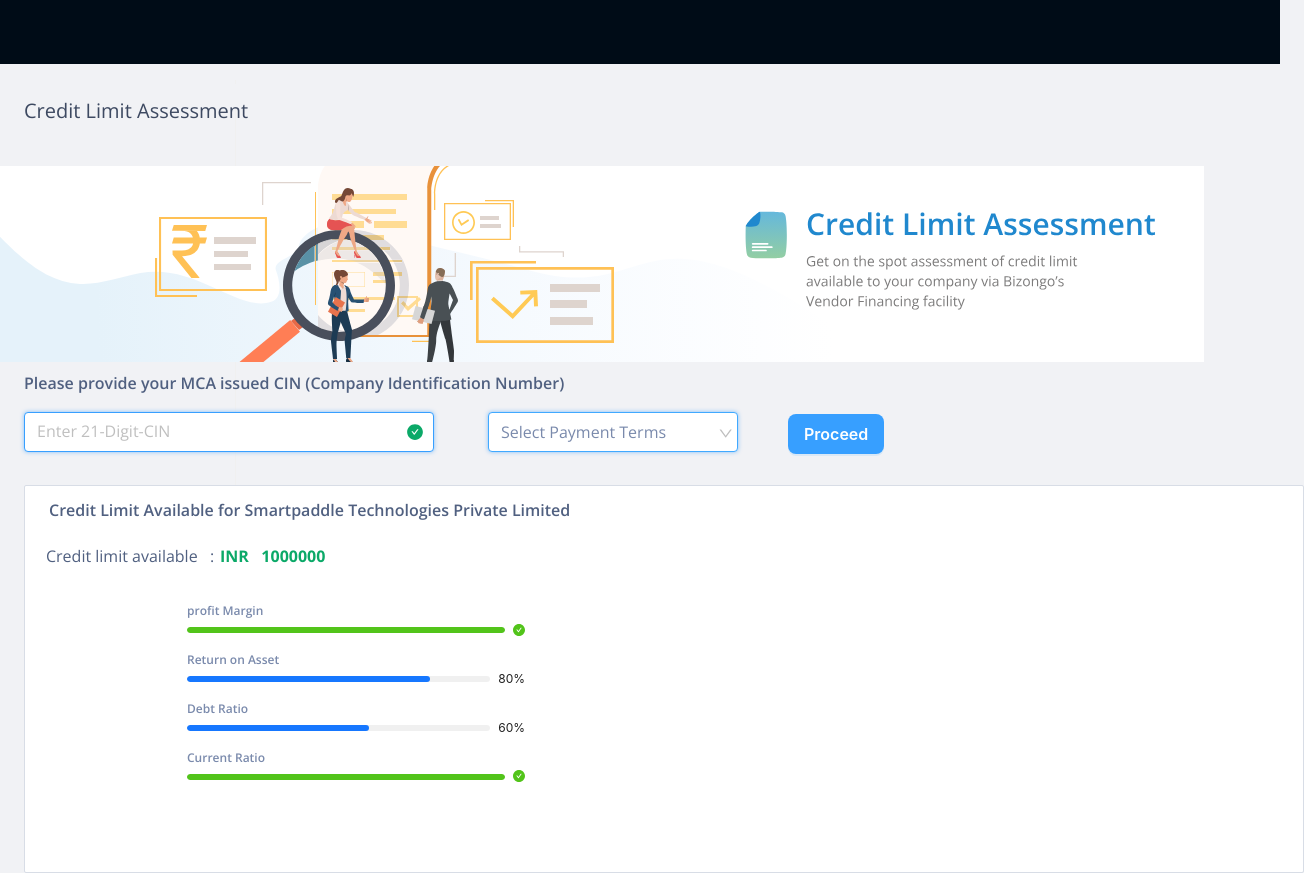
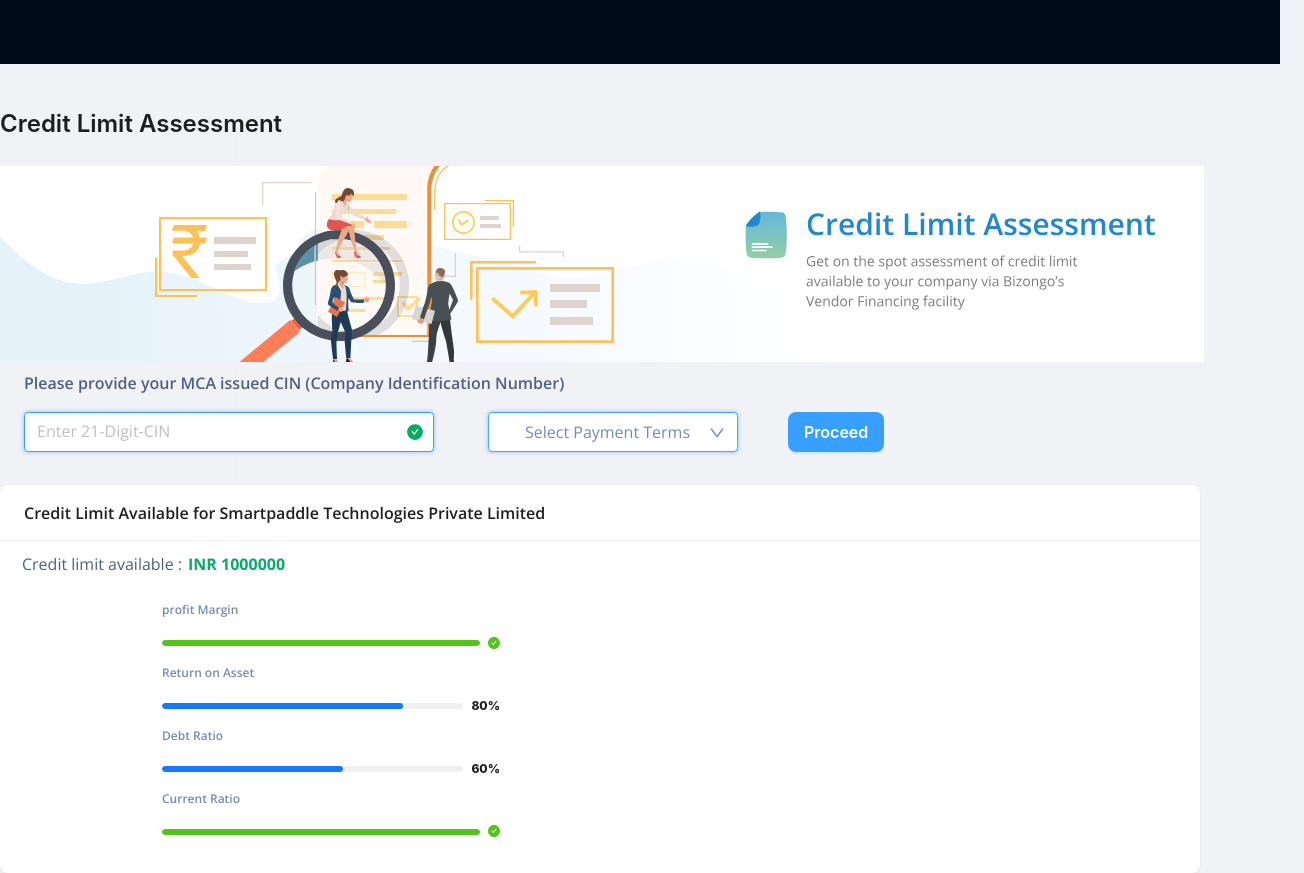
Before and after one commit to Parameshkumar22/Credit-tool-Assesment, a React (Create React App) app: page / in a window 1280 px wide. Shown: the whole page, 1304 px wide, since content can reach past the window. Built offline with nearby package versions, Linux system fonts and the light colour scheme.

Commit message:
all the changes

```diff
--- a/package.json
+++ b/package.json
@@ -9,7 +9,9 @@
     "antd": "^5.3.0",
     "react": "^18.2.0",
     "react-dom": "^18.2.0",
+    "react-is": "^16.13.1",
     "react-scripts": "5.0.1",
+    "styled-components": "^5.3.9",
     "web-vitals": "^2.1.4"
   },
   "scripts": {
--- a/src/App.css
+++ b/src/App.css
@@ -88,6 +88,7 @@ flex: none;
 order: 1;
 flex-grow: 0;
 }
+
 .image {
   width: 1204px;
 height: 196px;
@@ -199,7 +200,7 @@ height: 40px;
 left: 748px;
 
 
-top: 405px;
+top: 403px;
 
 margin-left: 29px;
 
@@ -239,73 +240,28 @@ text-align: center;
 background-color: #379FFF;
 }
 .card {
-  box-sizing: border-box;
+
 
 position: absolute;
-left: 24px;
+left: 0px;
 
 
 top: 460px;
 
 height: 388px;
 
-
-
-
-
-width: 100%;
-display: flex;
-
-
-
-
-
-
-
-
-
-
-
-
-
-
 margin-top: 25px;
-flex: none;
-order: 1;
-flex-grow: 0;
-position:absolute;
-
 
 /* Grey/grey-1 */
 
-background: #FFFFFF;
+
 /* Grey/grey-5
 
 Border
 */
-border: 1px solid #D8DDE6;
-border-radius: 2px;
+
 }
-.cardhead{
-  margin-top: -4px;
-  position: absolute;
-height: 24px;
-left: 24px;
-right: 67px;
-top: 16px;
 
-
-font-style: normal;
-font-weight: 600;
-font-size: 16px;
-line-height: 24px;
-/* identical to box height, or 150% */
-
-background: #FFFFFF;
-/* Grey / grey-9 */
-
-color: #506080;
-}
 
 ::placeholder {
   position: absolute;
@@ -456,3 +412,7 @@ input::-webkit-inner-spin-button {
 input[type=number] {
   -moz-appearance: textfield;
 }
+
+Title {
+  color: red;
+}
--- a/src/App.js
+++ b/src/App.js
@@ -1,19 +1,21 @@
 import React from 'react';
 import './App.css';
-import { Input } from 'antd';
+import { Input ,Typography } from 'antd';
+import styled from 'styled-components';
 
-import Drop from './Drop';
 import imag from './Bannerimage.svg';
  import Dropdown from './Dropdown.js'
 import {Tooltip} from 'antd';
 import { Button, DatePicker } from 'antd';
-import Buttonbox from './Button';
+
 import { useState } from 'react';
 import { CheckCircleTwoTone } from '@ant-design/icons';
-import Card from './Card'
+
 import { Progress } from 'antd';
-import Progressbar from './Progressbar';
+
 import DropdownInput from './Dropdown.js';
+import Cards from './Card';
+
 
 
 let obj = [
@@ -24,6 +26,7 @@ let obj = [
     current : 5
   }
 ]
+const { Title } = Typography;
 function App() {
 
 
@@ -35,7 +38,7 @@ function App() {
 
    }
 
-  const options = ['3 Months', '6 Months', '9 Months', '12 Months'];
+   const options = ['3 Months', '6 Months', '9 Months', '12 Months'];
   return (
 
   <>
@@ -49,11 +52,11 @@ function App() {
    <div className='sidebar'>
    <div className='dashboard'>
 
-   <h1 className='title'>Credit Limit Assessment</h1>
 
+   <Title style={{  position : 'absolute' ,  marginBottom : '20px' }} level={3}>Credit Limit Assessment  </Title>
 </div>
 <div >
-  <img className='image' src={imag} alt = 'image not found'/>
+  <img  className = 'image'   src={imag}  alt = 'image not found' />
    </div>
 
 
@@ -72,7 +75,8 @@ function App() {
 
    </div>
 
-    <Dropdown options={options}/>
+    {/* <Dropdown options={options}/> */}
+    <DropdownInput/>
 
 
 
@@ -85,23 +89,23 @@ function App() {
      <Button  className = "button" type="primary" size={'large'} onSubmit={submithandler} shape = "default" >Proceed</Button>
      </div>
      <div className='card'>
-      <p className='cardhead'>Credit Limit Available for Smartpaddle Technologies Private Limited</p>
+      {/* <p className='cardhead'>Credit Limit Available for Smartpaddle Technologies Private Limited</p> */}
+
+      <Cards obj = {obj} />
 
 
 
 
-      <p className ></p>
-
-      <Progressbar prof = {obj[0].profit} ret = {obj[0].return } debt = {obj[0].debt} curr = {obj[0].current} />
+      {/*  */}
      </div>
 
 
 
 
 
-     <p className = 'subhead'> Credit limit available &nbsp; : </p>
+     {/* <p className = 'subhead'> Credit limit available &nbsp; : </p>
 
-     <p className = 'sub'>  INR &nbsp; {obj[0].total} </p>
+     <p className = 'sub'>  INR &nbsp; {obj[0].total} </p> */}
 
 
 
--- a/src/Card.css
+++ b/src/Card.css
@@ -1,5 +1,54 @@
-.card {
-    position : absolute;
-    width : 170px;
 
+
+.cardheading {
+
+font-family: 'Open Sans';
+font-style: normal;
+font-weight: 800;
+font-size: 100px;
+line-height: 24px;
+/* identical to box height, or 150% */
+
+
+/* Grey / grey-9 */
+
+color: #506080;
 }
+
+.subheading {
+    position: absolute;
+height: 24px;
+left: 22px;
+right: 588px;
+top: 50px;
+
+font-family: 'Open Sans';
+font-style: normal;
+font-weight: 400;
+font-size: 16px;
+line-height: 26px;
+/* or 162% */
+
+
+/* Grey / grey-9 */
+
+color: #506080;
+}
+.green {
+    position: absolute;
+    top: 50px;
+    left: 188px;
+
+    font-family: 'Open Sans';
+font-style: normal;
+font-weight: 700;
+font-size: 16px;
+line-height: 26px;
+/* identical to box height, or 162% */
+
+text-align: center;
+
+/* Green/green-6 */
+
+color: #0BA968;
+}
--- a/src/Card.js
+++ b/src/Card.js
@@ -0,0 +1,22 @@
+import { Card } from 'antd';
+import React from 'react';
+import './Card.css'
+import Progressbar from './Progressbar';
+const Cards = (props) => (
+  <div className="site-card-border-less-wrapper">
+    <Card className='cardheading'
+      title="Credit Limit Available for Smartpaddle Technologies Private Limited"
+      bordered={false}
+      style={{
+        width: "1200px",
+        height : " 388px"
+      }}
+    >
+        <p className='subheading' >  Credit limit available : </p>
+        <p className = 'green' > INR {props.obj[0].total}</p>
+
+        <Progressbar prof = {props.obj[0].profit} ret = {props.obj[0].return } debt = {props.obj[0].debt} curr = {props.obj[0].current} />
+    </Card>
+  </div>
+);
+export default Cards;
--- a/src/Dropdown.css
+++ b/src/Dropdown.css
@@ -37,11 +37,7 @@
 
 
 .placeholder{
-    position: absolute;
-height: 24px;
-left: 12px;
-right: 32px;
-top: calc(50% - 24px/2);
+
 
 /* Regular / 16 px | 22 px */
 
@@ -60,11 +56,10 @@ color: #7A8AAC;
 }
 .arrow{
     position: absolute;
-left: 230.32px;
 
-padding-top: 8px;
-width: 13.36px;
-height: 9px;
+
+   right: 12.32px;
+   top : 12.32px;
 
 /* Gray / gray-6
 
--- a/src/Dropdown.js
+++ b/src/Dropdown.js
@@ -1,83 +1,140 @@
-import React, { useState } from 'react';
-import './Dropdown.css'
-import { InputNumber } from 'antd';
-import { Select } from 'antd';
-function DropdownInput({ options }) {
+// import React, { useState } from 'react';
+ import './Dropdown.css'
+// import { InputNumber } from 'antd';
+// import { Select } from 'antd';
+// function DropdownInput({ options }) {
 
-  const { Option } = Select;
-  const [showOptions, setShowOptions] = useState(false);
-  const [selectedOption, setSelectedOption] = useState('');
+//   const { Option } = Select;
+//   const [showOptions, setShowOptions] = useState(false);
+//   const [selectedOption, setSelectedOption] = useState('');
 
-  function handleOptionClick(option) {
-    setSelectedOption(option);
-    setShowOptions(false);
-  }
-return (
-  <>
+//   function handleOptionClick(option) {
+//     setSelectedOption(option);
+//     setShowOptions(false);
+//   }
+// return (
+//   <>
 
 
 
 
- <div className='dropdown'>
-    <div >
-      <div
-       className='select'
-        onClick={() => setShowOptions(!showOptions)}
-      >
-        <div className="placeholder">
-          {selectedOption || (
-            <span   >Select Payment Terms</span>
-          )}
-        </div>
-        <div className='arrow'>
-          {showOptions ?  (
-          <svg width="13.36" height="9" viewBox="0 0 14 10" fill="none" xmlns="http://www.w3.org/2000/svg">
-          <path d="M0.460937 9.5H1.77924C1.86889 9.5 1.95327 9.45605 2.006 9.38398L6.99995 2.50039L11.9939 9.38398C12.0466 9.45605 12.131 9.5 12.2207 9.5H13.5391C13.6533 9.5 13.7201 9.36992 13.6533 9.27676L7.45532 0.732034C7.23032 0.422665 6.76978 0.422665 6.54654 0.732034L0.348489 9.27676C0.279931 9.36992 0.346728 9.5 0.460937 9.5Z" fill="#BFBFBF"/>
-        </svg>
+//  <div className='dropdown'>
+//     <div >
+//       <div
+//        className='select'
+//         onClick={() => setShowOptions(!showOptions)}
+//       >
+//         <div className="placeholder">
+//           {selectedOption || (
+//             <span   >Select Payment Terms</span>
+//           )}
+//         </div>
+//         <div className='arrow'>
+//           {showOptions ?  (
+//           <svg width="13.36" height="9" viewBox="0 0 14 10" fill="none" xmlns="http://www.w3.org/2000/svg">
+//           <path d="M0.460937 9.5H1.77924C1.86889 9.5 1.95327 9.45605 2.006 9.38398L6.99995 2.50039L11.9939 9.38398C12.0466 9.45605 12.131 9.5 12.2207 9.5H13.5391C13.6533 9.5 13.7201 9.36992 13.6533 9.27676L7.45532 0.732034C7.23032 0.422665 6.76978 0.422665 6.54654 0.732034L0.348489 9.27676C0.279931 9.36992 0.346728 9.5 0.460937 9.5Z" fill="#BFBFBF"/>
+//         </svg>
 
-          ): (
-            <svg width="13.36" height="9" viewBox="0 0 14 10" fill="none" xmlns="http://www.w3.org/2000/svg">
-            <path d="M13.539 0.5H12.2207C12.131 0.5 12.0466 0.543945 11.9939 0.616016L6.99995 7.49961L2.006 0.616016C1.95327 0.543945 1.86889 0.5 1.77924 0.5H0.460885C0.346628 0.5 0.279831 0.630078 0.346628 0.723242L6.54468 9.26797C6.76968 9.57734 7.23022 9.57734 7.45346 9.26797L13.6515 0.723242C13.7201 0.630078 13.6533 0.5 13.539 0.5V0.5Z" fill="#BFBFBF"/>
-            </svg>
+//           ): (
+//             <svg width="13.36" height="9" viewBox="0 0 14 10" fill="none" xmlns="http://www.w3.org/2000/svg">
+//             <path d="M13.539 0.5H12.2207C12.131 0.5 12.0466 0.543945 11.9939 0.616016L6.99995 7.49961L2.006 0.616016C1.95327 0.543945 1.86889 0.5 1.77924 0.5H0.460885C0.346628 0.5 0.279831 0.630078 0.346628 0.723242L6.54468 9.26797C6.76968 9.57734 7.23022 9.57734 7.45346 9.26797L13.6515 0.723242C13.7201 0.630078 13.6533 0.5 13.539 0.5V0.5Z" fill="#BFBFBF"/>
+//             </svg>
 
-          ) }
-        </div>
-      </div>
-      {showOptions && (
-        <ul
-          style={{
-            position: 'absolute',
-            top : '455px',
-            left: '489px',
-            width : '240px',
-            border: '1px solid #ccc',
-            borderRadius: '0 0 4px 4px',
-            backgroundColor: '#fff',
-            listStyle: 'none',
-            margin: 0,
-            padding: 0,
-            zIndex: 1,
-          }}
-        >
-          {options.map((option) => (
-            <li
-              key={option}
-              style={{
-                padding: '6px 10px',
-                cursor: 'pointer',
-              }}
-              onClick={() => handleOptionClick(option)}
-            >
-              {option}
-            </li>
-          ))}
-        </ul>
-      )}
-    </div>
-    </div>
+//           ) }
+//         </div>
+//       </div>
+//       {showOptions && (
+//         <ul
+//           style={{
+//             position: 'absolute',
+//             top : '455px',
+//             left: '489px',
+//             width : '240px',
+//             border: '1px solid #ccc',
+//             borderRadius: '0 0 4px 4px',
+//             backgroundColor: '#fff',
+//             listStyle: 'none',
+//             margin: 0,
+//             padding: 0,
+//             zIndex: 1,
+//           }}
+//         >
+//           {options.map((option) => (
+//             <li
+//               key={option}
+//               style={{
+//                 padding: '6px 10px',
+//                 cursor: 'pointer',
+//               }}
+//               onClick={() => handleOptionClick(option)}
+//             >
+//               {option}
+//             </li>
+//           ))}
+//         </ul>
+//       )}
+//     </div>
+//     </div>
 
-    </>
-  );
-  }
+//     </>
+//   );
+//   }
 
+// export default DropdownInput;
+
+
+import { DownOutlined, UserOutlined } from '@ant-design/icons';
+import { Button, Dropdown, message, Space, Tooltip } from 'antd';
+import React from 'react';
+const handleButtonClick = (e) => {
+  message.info('Click on left button.');
+  console.log('click left button', e);
+};
+const handleMenuClick = (e) => {
+  message.info('Click on menu item.');
+  console.log('click', e);
+};
+const items = [
+  {
+    label: '3 months',
+    key: '1',
+
+  },
+  {
+    label: '6 months',
+    key: '2',
+
+  },
+  {
+    label: '9 months',
+    key: '3',
+
+  },
+  {
+    label: '12 months',
+    key: '4',
+
+  },
+];
+const menuProps = {
+  items,
+  onClick: handleMenuClick,
+};
+const DropdownInput = () => (
+  <Space wrap>
+
+
+
+
+    <Dropdown menu={menuProps} className = ''>
+      <Button className='select'>
+        <Space  className='placeholder'>
+          Select Payment Terms
+          <DownOutlined className='arrow'/>
+        </Space>
+      </Button>
+    </Dropdown>
+
+  </Space>
+);
 export default DropdownInput;
--- a/src/practice.css
+++ b/src/practice.css
@@ -14,7 +14,8 @@ font-style: normal;
 font-weight: 600;
 font-size: 12px;
 line-height: 18px;
-margin-bottom: -4px;
+margin-bottom: -24px;
+
 /* identical to box height, or 150% */
 
 
```
Also changed, not shown: src/Drop.js (deleted, +0 -29 lines), src/Practice.js (deleted, +0 -21 lines), 1 other file (tests, documents, lock files or other folders).
